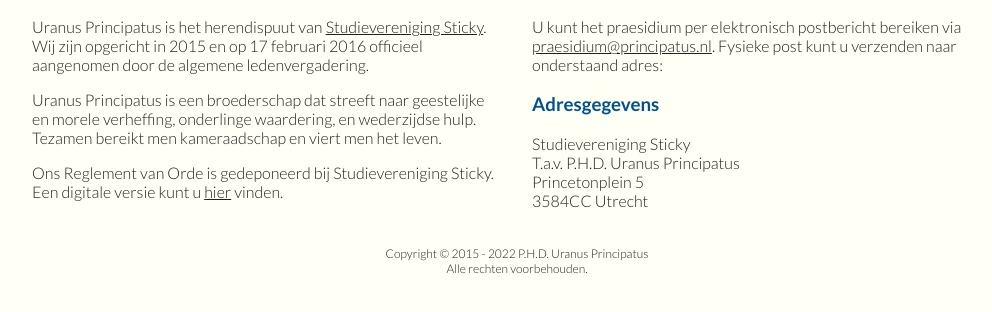
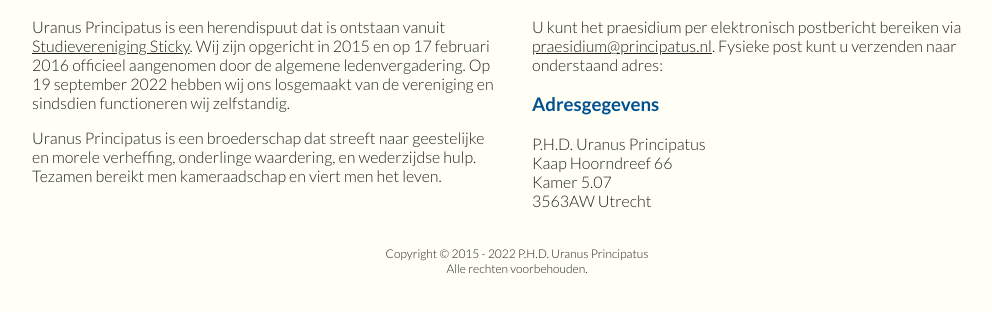
Before and after one commit to RCdeWit/principatus.nl, a plain HTML site: page index.html in a window 1280 px wide. Shown: the part 354-666 px from the top of the page, without its empty margins (123-1115 px from the left). Drawn offline with Linux system fonts and the light colour scheme.

Commit message:
Vermeld ontkoppeling van Sticky

```diff
--- a/index.html
+++ b/index.html
@@ -5,7 +5,7 @@
   <meta charset="utf-8">
 
   <title>P.H.D. Uranus Principatus</title>
-  <meta name="description" content="P.H.D. Uranus Principatus is het herendispuut van Studievereniging Sticky. Tezamen zetten wij ons in voor geestelijke en morele verheffing, onderlinge waardering, en wederzijdse hulp.">
+  <meta name="description" content="P.H.D. Uranus Principatus is een herendispuut dat is ontstaan vanuit Studievereniging Sticky. Tezamen zetten wij ons in voor geestelijke en morele verheffing, onderlinge waardering, en wederzijdse hulp.">
   <meta name="author" content="P.H.D. Uranus Principatus">
   <meta name="viewport" content="width=device-width, initial-scale=1.0">
 
@@ -21,19 +21,18 @@
 		<div id="blockcontainer">
 			<div class="infoblock">
 				<h2>P.H.D. Uranus Principatus</h2>
-				<p>Uranus Principatus is het herendispuut van <a href="https://www.svsticky.nl" target="_blank" rel="noref">Studievereniging Sticky</a>. Wij zijn opgericht in 2015 en op 17 februari 2016 officieel aangenomen door de algemene ledenvergadering.</p>
+				<p>Uranus Principatus is een herendispuut dat is ontstaan vanuit <a href="https://www.svsticky.nl" target="_blank" rel="noref">Studievereniging Sticky</a>. Wij zijn opgericht in 2015 en op 17 februari 2016 officieel aangenomen door de algemene ledenvergadering. Op 19 september 2022 hebben wij ons losgemaakt van de vereniging en sindsdien functioneren wij zelfstandig.</p>
 				<p>Uranus Principatus is een broederschap dat streeft naar geestelijke en morele verheffing, onderlinge waardering, en wederzijdse hulp. Tezamen bereikt men kameraadschap en viert men het leven.</p>
-				<p>Ons Reglement van Orde is gedeponeerd bij Studievereniging Sticky. Een digitale versie kunt u <a href="bestanden/rvo.pdf">hier</a> vinden.</p>
 			</div>
 			<div class="infoblock">
 				<h2>Contact</h2>
 				<p>U kunt het praesidium per elektronisch postbericht bereiken via <a href="mailto:praesidium@principatus.nl">praesidium@principatus.nl</a>. Fysieke post kunt u verzenden naar onderstaand adres:</p>
 				<h3>Adresgegevens</h3>
 				<p>
-					Studievereniging Sticky<br>
-					T.a.v. P.H.D. Uranus Principatus<br>
-					Princetonplein 5<br>
-					3584CC Utrecht
+					P.H.D. Uranus Principatus<br>
+					Kaap Hoorndreef 66<br>
+					Kamer 5.07<br>
+					3563AW Utrecht
 				</p>
 			</div>
 		</div>
```
